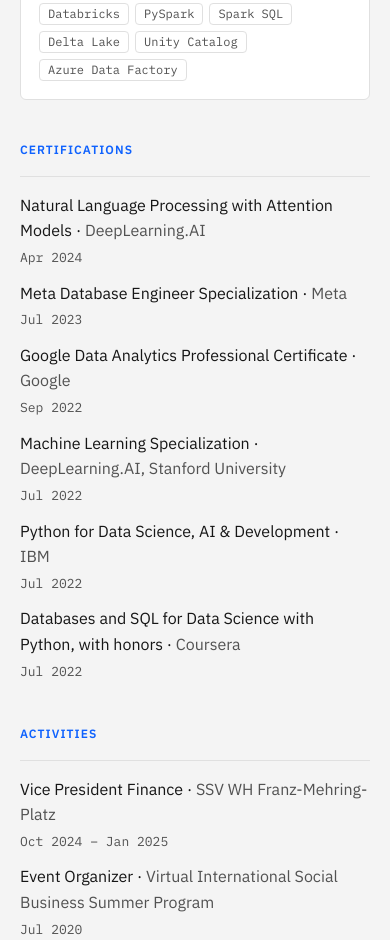
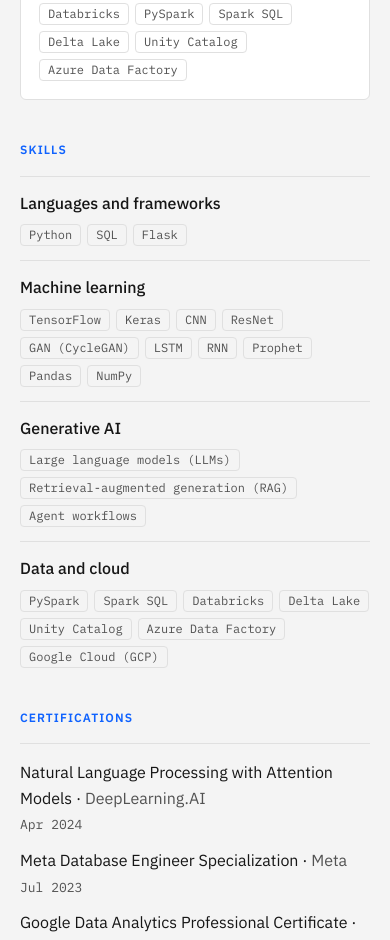
Before and after one commit to itsme-himel/portfolio, a plain HTML site: page index.html in a window 390 px wide. Shown: the part 3989-4929 px from the top of the page. Drawn offline with Linux system fonts and the light colour scheme.

Commit message:
Add Skills section
Co-Authored-By: Claude Fable 5.2 <noreply@anthropic.com>
Claude-Session: https://claude.ai/code/session_013ZWpxHbRsdNsa34DMRpgPx

```diff
--- a/index.html
+++ b/index.html
@@ -37,6 +37,7 @@
           <li><a href="#research">Research</a></li>
           <li><a href="#education">Education</a></li>
           <li><a href="#projects">Projects</a></li>
+          <li><a href="#skills">Skills</a></li>
           <li><a href="#certifications">Certifications</a></li>
           <li><a href="#activities">Activities</a></li>
         </ol>
@@ -168,6 +169,16 @@
       </div>
     </section>
 
+    <section id="skills" aria-labelledby="h-skills">
+      <h2 id="h-skills">Skills</h2>
+      <dl class="skills">
+        <div><dt>Languages and frameworks</dt><dd><ul class="chips"><li>Python</li><li>SQL</li><li>Flask</li></ul></dd></div>
+        <div><dt>Machine learning</dt><dd><ul class="chips"><li>TensorFlow</li><li>Keras</li><li>CNN</li><li>ResNet</li><li>GAN (CycleGAN)</li><li>LSTM</li><li>RNN</li><li>Prophet</li><li>Pandas</li><li>NumPy</li></ul></dd></div>
+        <div><dt>Generative AI</dt><dd><ul class="chips"><li>Large language models (LLMs)</li><li>Retrieval-augmented generation (RAG)</li><li>Agent workflows</li></ul></dd></div>
+        <div><dt>Data and cloud</dt><dd><ul class="chips"><li>PySpark</li><li>Spark SQL</li><li>Databricks</li><li>Delta Lake</li><li>Unity Catalog</li><li>Azure Data Factory</li><li>Google Cloud (GCP)</li></ul></dd></div>
+      </dl>
+    </section>
+
     <section id="certifications" aria-labelledby="h-certifications">
       <h2 id="h-certifications">Certifications</h2>
       <ul class="plain">
--- a/styles.css
+++ b/styles.css
@@ -11,7 +11,7 @@
 
 * { box-sizing: border-box; }
 body { margin: 0; background: var(--bg); color: var(--fg); font: 1rem/1.6 var(--sans); }
-h1, h2, h3, p, ul, ol { margin: 0; }
+h1, h2, h3, p, ul, ol, dl, dd { margin: 0; }
 ul, ol { padding: 0; list-style: none; }
 a { color: var(--accent); text-underline-offset: 3px; }
 a:hover { color: var(--fg); }
@@ -32,7 +32,7 @@ nav a { display: block; padding: .3rem 0; color: var(--muted); text-decoration:
 nav a:hover { color: var(--fg); text-decoration-color: var(--line); }
 nav a[aria-current] { color: var(--fg); font-weight: 500; text-decoration-color: var(--accent); }
 /* a sidebar taller than the window would hide its last links for good */
-@media (max-height: 42rem) { .stick { position: static; } }
+@media (max-height: 45rem) { .stick { position: static; } }
 
 .contact { display: grid; grid-template-columns: repeat(2, max-content); gap: 0 1.5rem; font-size: .875rem; padding-top: 1.5rem; border-top: 1px solid var(--line); }
 .contact a { display: inline-block; padding: .25rem 0; } /* 24px+ tap target */
@@ -63,9 +63,14 @@ h2 { font-size: .75rem; font-weight: 600; letter-spacing: .09em; text-transform:
 .points { display: grid; gap: .25rem; margin-top: .125rem; }
 .stack { display: flex; align-items: baseline; gap: .5rem .875rem; flex-wrap: wrap; margin-top: .5rem; padding-top: .875rem; border-top: 1px solid var(--line); }
 .stack p { font-size: .6875rem; font-weight: 600; letter-spacing: .09em; text-transform: uppercase; white-space: nowrap; }
-.stack ul { display: flex; flex-wrap: wrap; gap: .375rem; }
-.stack li { font: 400 .75rem/1.5 var(--mono); color: var(--muted); padding: .0625rem .5rem; border: 1px solid var(--line); border-radius: 4px; }
+.stack ul, .chips { display: flex; flex-wrap: wrap; gap: .375rem; }
+.stack li, .chips li { font: 400 .75rem/1.5 var(--mono); color: var(--muted); padding: .0625rem .5rem; border: 1px solid var(--line); border-radius: 4px; }
 .tags { font: 400 .75rem/1.6 var(--mono); color: var(--muted); }
+
+/* Skills: group name on the left, the same labels as the project tech stacks on the right. */
+.skills > div { display: grid; grid-template-columns: 13rem minmax(0, 1fr); gap: .5rem 1rem; align-items: baseline; padding: .875rem 0; border-top: 1px solid var(--line); }
+.skills > div:last-child { padding-bottom: 0; }
+.skills dt { font-weight: 500; }
 
 /* hyphens keep justified lines from opening wide gaps */
 .lede, .item li { text-align: justify; hyphens: auto; } /* project cards are too narrow to justify cleanly */
@@ -81,7 +86,7 @@ h2 { font-size: .75rem; font-weight: 600; letter-spacing: .09em; text-transform:
   .contact { display: flex; flex-wrap: wrap; gap: 0 1.25rem; padding-top: .75rem; }
   main { padding: 2rem 1.25rem 3rem; gap: 2.5rem; }
   section { scroll-margin-top: 1.25rem; }
-  .item { grid-template-columns: 1fr; }
+  .item, .skills > div { grid-template-columns: 1fr; }
   .grid article { padding: 1.125rem 1.125rem; }
 }
 
```
Also changed, not shown: 1 other file.
